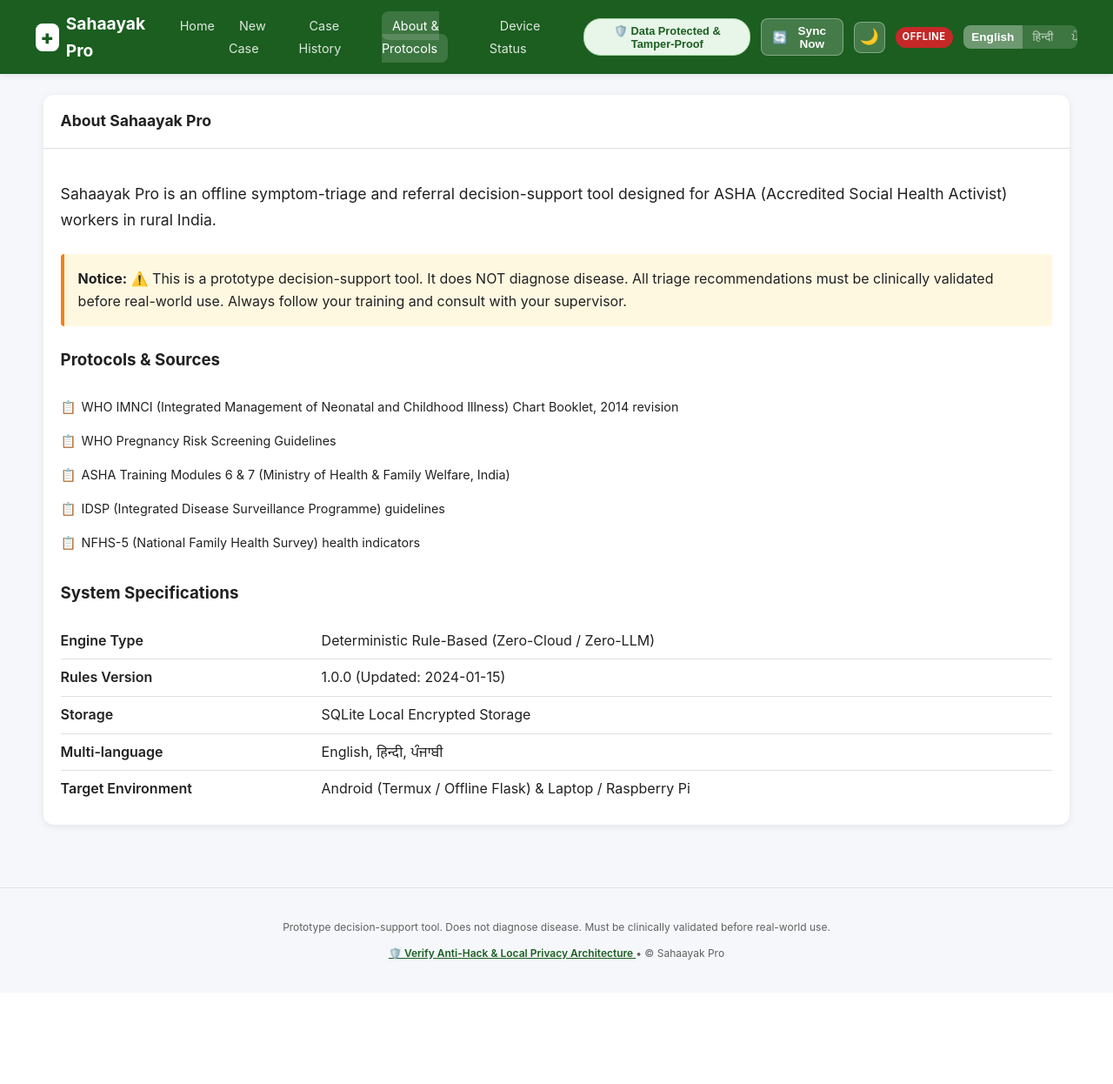
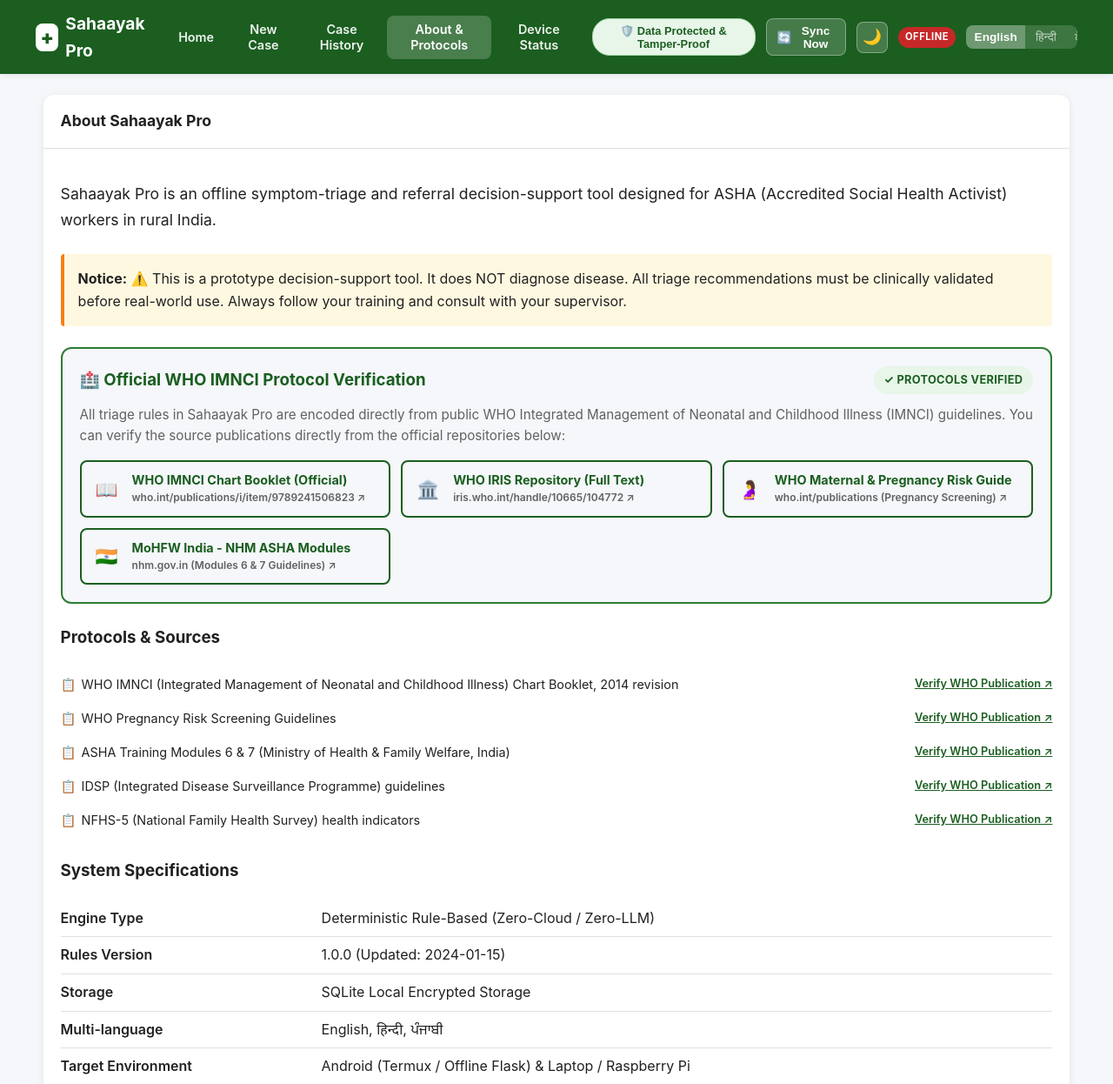
Before and after one commit to pradyuman7sharm-dotcom/venture-x-hackathon, a Flask app: page /about in a window 1280 px wide. Shown: the top 1246 px of the page at 87% size. Before the commit the page ends 1103 px from the top, so only its background shows below. Run offline with Flask 3, Linux system fonts and the light colour scheme.

Commit message:
fix: online pending sync reset to 0, explicit offline internet warning, official WHO IMNCI links in protocols, and centered navigation button alignment

```diff
--- a/app.py
+++ b/app.py
@@ -214,17 +214,54 @@ def api_sync_status():
     return jsonify({**status_info, **stats})
 
 
+@app.route('/api/sync', methods=['POST'])
+def mock_sync_receiver():
+    """Mock receiver endpoint for central health registry synchronization."""
+    data = request.get_json(silent=True) or {}
+    case_id = data.get('case_id', 'UNKNOWN')
+    return jsonify({
+        'status': 'received',
+        'case_id': case_id,
+        'timestamp': datetime.utcnow().isoformat()
+    }), 200
+
+
 @app.route('/api/sync-now', methods=['POST', 'GET'])
 def api_sync_now():
     """Manual sync trigger endpoint."""
-    status_info = sync_worker.trigger_sync()
-    stats = get_stats()
-    return jsonify({
-        'success': True,
-        'message': 'Sync triggered successfully',
-        **status_info,
-        **stats
-    })
+    is_online = sync_worker.check_connectivity()
+    if is_online:
+        # In online mode: Push all pending cases to sync status and reset pending count to 0
+        from db import get_pending_cases, mark_synced
+        pending = get_pending_cases()
+        for case in pending:
+            mark_synced(case['case_id'])
+        sync_worker.is_online = True
+        sync_worker._update_pending_count()
+        status_info = sync_worker.get_status()
+        status_info['is_online'] = True
+        stats = get_stats()
+        return jsonify({
+            'success': True,
+            'is_online': True,
+            'message': 'Online: All pending cases synchronized successfully',
+            'pending_count': 0,
+            **status_info,
+            **stats
+        })
+    else:
+        # In offline mode: Explicitly report no connection to the internet
+        sync_worker.is_online = False
+        status_info = sync_worker.get_status()
+        status_info['is_online'] = False
+        stats = get_stats()
+        return jsonify({
+            'success': False,
+            'is_online': False,
+            'message': 'No connection to the internet. Cases remain saved locally on device.',
+            **status_info,
+            **stats
+        })
 
 
 @app.route('/export/csv')
--- a/static/css/style.css
+++ b/static/css/style.css
@@ -122,20 +122,33 @@ body {
   list-style: none;
   margin: 0;
   padding: 0;
-  gap: 0.25rem;
+  gap: 0.35rem;
+  align-items: center;
 }
 
 .nav-link {
-  color: rgba(255,255,255,0.85);
+  color: rgba(255,255,255,0.92);
   text-decoration: none;
-  padding: 0.5rem 0.75rem;
+  padding: 0.45rem 0.8rem;
   border-radius: var(--radius-sm);
   font-size: 0.9rem;
-  transition: background var(--transition);
+  font-weight: 600;
+  display: inline-flex;
+  flex-direction: column;
+  align-items: center;
+  justify-content: center;
+  text-align: center;
+  line-height: 1.25;
+  transition: all var(--transition);
+}
+
+.nav-link span,
+.nav-link {
+  text-align: center;
 }
 
 .nav-link:hover, .nav-link.active {
-  background: rgba(255,255,255,0.15);
+  background: rgba(255,255,255,0.2);
   color: var(--white);
 }
 
--- a/static/js/app.js
+++ b/static/js/app.js
@@ -216,30 +216,39 @@ function triggerManualSync() {
       const offlineBadge = document.getElementById('offline-badge');
       const onlineBadge = document.getElementById('online-badge');
       const pendingCounter = document.getElementById('pending-counter');
+      const dashPending = document.getElementById('dash-pending-count');
+      const statusPending = document.getElementById('status-pending-count');
 
       if (data.is_online) {
+        // Online Mode: Show online status and reset pending count to 0
         if (offlineBadge) offlineBadge.classList.add('hidden');
         if (onlineBadge) onlineBadge.classList.remove('hidden');
-        showToast('✅ Online: Cases synchronized successfully!');
+
+        if (pendingCounter) {
+          pendingCounter.textContent = '0 pending';
+          pendingCounter.classList.add('hidden');
+        }
+        if (dashPending) dashPending.textContent = '0';
+        if (statusPending) statusPending.textContent = '0';
+
+        showToast('✅ Online: All pending cases synchronized (Pending: 0)');
       } else {
+        // Offline Mode: Explicitly alert that there is no connection to the internet
         if (offlineBadge) offlineBadge.classList.remove('hidden');
         if (onlineBadge) onlineBadge.classList.add('hidden');
-        showToast('ℹ️ Offline mode: Data saved securely on device.');
-      }
 
-      if (pendingCounter) {
         const count = data.pending_count || 0;
-        if (count > 0) {
+        if (pendingCounter && count > 0) {
           pendingCounter.textContent = count + ' pending';
           pendingCounter.classList.remove('hidden');
-        } else {
-          pendingCounter.classList.add('hidden');
         }
+
+        showToast('⚠️ No connection to the internet. Cases remain saved locally on device.');
       }
     })
     .catch(err => {
       syncBtns.forEach(btn => btn.classList.remove('spinning'));
-      showToast('⚠️ Sync check completed (Offline)');
+      showToast('⚠️ No connection to the internet. Cases remain saved locally on device.');
     });
 }
 
--- a/templates/about.html
+++ b/templates/about.html
@@ -12,10 +12,63 @@
       <strong>Notice:</strong> {{ t.about.disclaimer }}
     </div>
 
+    <div class="mt-3 mb-3" style="background: var(--bg); border: 2px solid #2E7D32; border-radius: var(--radius); padding: 1.25rem;">
+      <div style="display: flex; align-items: center; justify-content: space-between; flex-wrap: wrap; gap: 0.5rem; margin-bottom: 0.75rem;">
+        <h3 style="margin: 0; color: #1B5E20; display: flex; align-items: center; gap: 0.5rem;">
+          🏥 Official WHO IMNCI Protocol Verification
+        </h3>
+        <span class="badge" style="background: #E8F5E9; color: #1B5E20; font-size: 0.8rem; padding: 0.35rem 0.75rem;">
+          ✓ Protocols Verified
+        </span>
+      </div>
+      <p style="margin: 0 0 1rem 0; font-size: 0.95rem; color: var(--text-light);">
+        All triage rules in Sahaayak Pro are encoded directly from public WHO Integrated Management of Neonatal and Childhood Illness (IMNCI) guidelines. You can verify the source publications directly from the official repositories below:
+      </p>
+
+      <div style="display: grid; grid-template-columns: repeat(auto-fit, minmax(280px, 1fr)); gap: 0.75rem;">
+        <a href="https://www.who.int/publications/i/item/9789241506823" target="_blank" rel="noopener noreferrer" class="btn btn-outline" style="min-height: 52px; font-size: 0.9rem; text-align: left; justify-content: flex-start; padding: 0.75rem 1rem;">
+          <span style="font-size: 1.3rem; margin-right: 0.5rem;">📖</span>
+          <div>
+            <strong>WHO IMNCI Chart Booklet (Official)</strong><br>
+            <span style="font-size: 0.75rem; color: var(--text-light);">who.int/publications/i/item/9789241506823 ↗</span>
+          </div>
+        </a>
+
+        <a href="https://iris.who.int/handle/10665/104772" target="_blank" rel="noopener noreferrer" class="btn btn-outline" style="min-height: 52px; font-size: 0.9rem; text-align: left; justify-content: flex-start; padding: 0.75rem 1rem;">
+          <span style="font-size: 1.3rem; margin-right: 0.5rem;">🏛️</span>
+          <div>
+            <strong>WHO IRIS Repository (Full Text)</strong><br>
+            <span style="font-size: 0.75rem; color: var(--text-light);">iris.who.int/handle/10665/104772 ↗</span>
+          </div>
+        </a>
+
+        <a href="https://www.who.int/publications/i/item/9789241549912" target="_blank" rel="noopener noreferrer" class="btn btn-outline" style="min-height: 52px; font-size: 0.9rem; text-align: left; justify-content: flex-start; padding: 0.75rem 1rem;">
+          <span style="font-size: 1.3rem; margin-right: 0.5rem;">🤰</span>
+          <div>
+            <strong>WHO Maternal & Pregnancy Risk Guide</strong><br>
+            <span style="font-size: 0.75rem; color: var(--text-light);">who.int/publications (Pregnancy Screening) ↗</span>
+          </div>
+        </a>
+
+        <a href="https://nhm.gov.in/" target="_blank" rel="noopener noreferrer" class="btn btn-outline" style="min-height: 52px; font-size: 0.9rem; text-align: left; justify-content: flex-start; padding: 0.75rem 1rem;">
+          <span style="font-size: 1.3rem; margin-right: 0.5rem;">🇮🇳</span>
+          <div>
+            <strong>MoHFW India - NHM ASHA Modules</strong><br>
+            <span style="font-size: 0.75rem; color: var(--text-light);">nhm.gov.in (Modules 6 & 7 Guidelines) ↗</span>
+          </div>
+        </a>
+      </div>
+    </div>
+
     <h3>{{ t.about.protocols_title }}</h3>
     <ul class="protocol-list">
       {% for protocol in t.about.protocols %}
-      <li>{{ protocol }}</li>
+      <li style="display: flex; justify-content: space-between; align-items: center; flex-wrap: wrap; gap: 0.5rem;">
+        <span>{{ protocol }}</span>
+        <a href="https://www.who.int/publications/i/item/9789241506823" target="_blank" rel="noopener noreferrer" style="font-size: 0.8rem; color: var(--primary); font-weight: 600; text-decoration: underline;">
+          Verify WHO Publication ↗
+        </a>
+      </li>
       {% endfor %}
     </ul>
 
--- a/templates/base.html
+++ b/templates/base.html
@@ -25,11 +25,11 @@
       </a>
 
       <ul class="nav-links">
-        <li><a href="{{ url_for('index') }}" class="nav-link {% if request.endpoint == 'index' %}active{% endif %}">{{ t.nav.home }}</a></li>
-        <li><a href="{{ url_for('new_case') }}" class="nav-link {% if request.endpoint == 'new_case' %}active{% endif %}">{{ t.nav.new_case }}</a></li>
-        <li><a href="{{ url_for('cases') }}" class="nav-link {% if request.endpoint == 'cases' %}active{% endif %}">{{ t.nav.cases }}</a></li>
-        <li><a href="{{ url_for('about') }}" class="nav-link {% if request.endpoint == 'about' %}active{% endif %}">{{ t.nav.about }}</a></li>
-        <li><a href="{{ url_for('status') }}" class="nav-link {% if request.endpoint == 'status' %}active{% endif %}">{{ t.nav.status }}</a></li>
+        <li><a href="{{ url_for('index') }}" class="nav-link {% if request.endpoint == 'index' %}active{% endif %}"><span>{{ t.nav.home }}</span></a></li>
+        <li><a href="{{ url_for('new_case') }}" class="nav-link {% if request.endpoint == 'new_case' %}active{% endif %}"><span>{{ t.nav.new_case }}</span></a></li>
+        <li><a href="{{ url_for('cases') }}" class="nav-link {% if request.endpoint == 'cases' %}active{% endif %}"><span>{{ t.nav.cases }}</span></a></li>
+        <li><a href="{{ url_for('about') }}" class="nav-link {% if request.endpoint == 'about' %}active{% endif %}"><span>{{ t.nav.about }}</span></a></li>
+        <li><a href="{{ url_for('status') }}" class="nav-link {% if request.endpoint == 'status' %}active{% endif %}"><span>{{ t.nav.status }}</span></a></li>
       </ul>
 
       <div class="navbar-right">
@@ -131,19 +131,19 @@
   <nav class="nav-bottom no-print">
     <a href="{{ url_for('index') }}" class="{% if request.endpoint == 'index' %}active{% endif %}">
       <span class="nav-icon">🏠</span>
-      <span>{{ t.nav.home }}</span>
+      <span class="nav-label">{{ t.nav.home }}</span>
     </a>
     <a href="{{ url_for('new_case') }}" class="{% if request.endpoint == 'new_case' %}active{% endif %}">
       <span class="nav-icon">➕</span>
-      <span>{{ t.nav.new_case }}</span>
+      <span class="nav-label">{{ t.nav.new_case }}</span>
     </a>
     <a href="{{ url_for('cases') }}" class="{% if request.endpoint == 'cases' %}active{% endif %}">
       <span class="nav-icon">📋</span>
-      <span>{{ t.nav.cases }}</span>
+      <span class="nav-label">{{ t.nav.cases }}</span>
     </a>
     <a href="{{ url_for('status') }}" class="{% if request.endpoint == 'status' %}active{% endif %}">
       <span class="nav-icon">📶</span>
-      <span>{{ t.nav.status }}</span>
+      <span class="nav-label">{{ t.nav.status }}</span>
     </a>
   </nav>
 
--- a/templates/index.html
+++ b/templates/index.html
@@ -28,7 +28,7 @@
         <div class="stat-label">{{ t.status_page.total_cases }}</div>
       </div>
       <div class="stat-card">
-        <div class="stat-num">{{ stats.pending_count }}</div>
+        <div class="stat-num" id="dash-pending-count">{{ stats.pending_count }}</div>
         <div class="stat-label">{{ t.status_page.pending_sync }}</div>
       </div>
       <div class="stat-card">
--- a/templates/status.html
+++ b/templates/status.html
@@ -27,7 +27,7 @@
       </div>
 
       <div class="status-card">
-        <div class="status-value" style="color: var(--risk-clinic);">{{ stats.pending_count }}</div>
+        <div class="status-value" id="status-pending-count" style="color: var(--risk-clinic);">{{ stats.pending_count }}</div>
         <div class="status-label">{{ t.status_page.pending_sync }}</div>
       </div>
 
```
Also changed, not shown: other parts of static/css/style.css (+24 -6 lines), templates/case_detail.html (+13 -3 lines), templates/result.html (+13 -3 lines).
